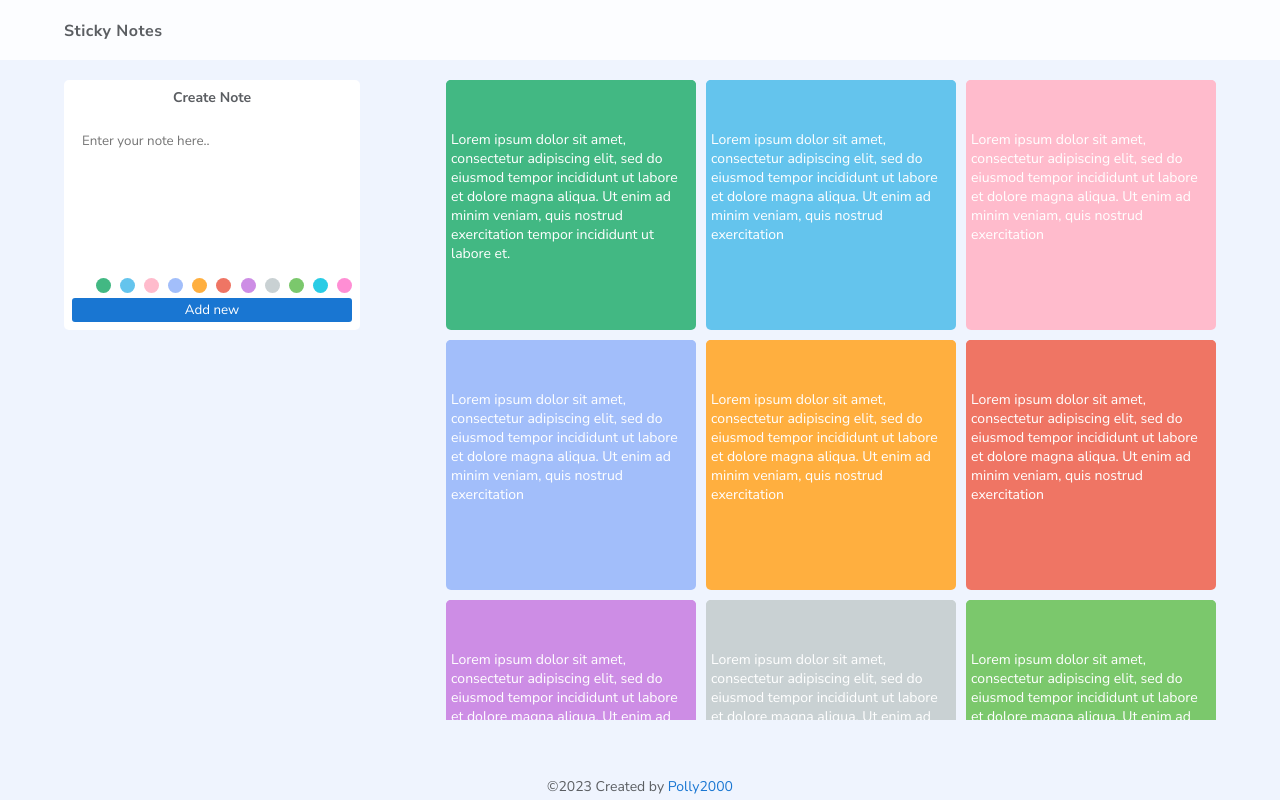
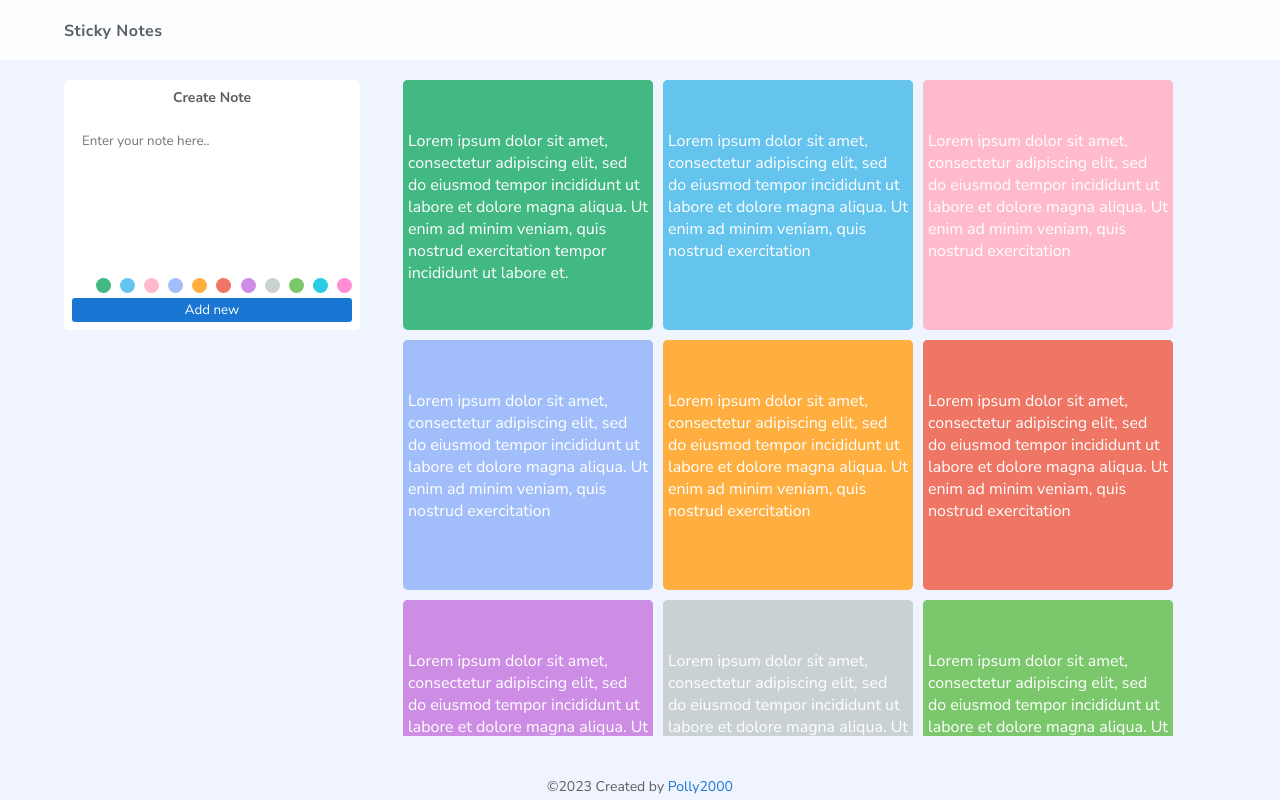
Before and after one commit to Polly2000/sticky-notes, a React (Create React App) app: page / in a window 1280 px wide. Built offline with nearby package versions, Linux system fonts and the light colour scheme; data requests are answered from the project's data file.

Commit message:
fix: little style changes

```diff
--- a/src/components/App/App.tsx
+++ b/src/components/App/App.tsx
@@ -44,7 +44,7 @@ function App() {
             justifyContent: 'space-between',
             flexDirection: 'column',
           }}>
-          <div style={{ display: 'flex' }}>
+          <div style={{ display: 'flex', justifyContent: 'space-between' }}>
             <AddNote />
             <div>
               <Notes>
--- a/src/components/App/styled.ts
+++ b/src/components/App/styled.ts
@@ -7,8 +7,8 @@ export const Notes = styled.div`
   gap: 10px;
   overflow-y: scroll;
   flex-wrap: wrap;
-  max-height: 80vh;
-  justify-content: flex-end;
+  max-height: 82vh;
+  justify-content: center;
 
   &::-webkit-scrollbar {
     width: 0;
--- a/src/components/Footer/Footer.tsx
+++ b/src/components/Footer/Footer.tsx
@@ -3,14 +3,14 @@ import { FooterText, Link } from './styled';
 
 const Footer = () => {
   return (
-    <div>
+    <footer>
       <FooterText>
         ©2023 Created by{' '}
         <Link href="https://github.com/Polly2000" rel="noreferrer" target="_blank">
           Polly2000
         </Link>
       </FooterText>
-    </div>
+    </footer>
   );
 };
 
--- a/src/components/Header/styled.ts
+++ b/src/components/Header/styled.ts
@@ -1,6 +1,6 @@
 import styled from 'styled-components';
 
-export const Block = styled.div`
+export const Block = styled.header`
   height: 60px;
   background-color: rgba(255, 255, 255, 0.8);
 `;
--- a/src/components/Note/styled.ts
+++ b/src/components/Note/styled.ts
@@ -7,7 +7,7 @@ export const Card = styled.div<{ $bg: string; $color: boolean }>`
   width: 250px;
   height: 250px;
   border-radius: 5px;
-  font-size: 14px;
+  font-size: 16px;
   cursor: grab;
   overflow-x: hidden;
   color: ${(props) => (props.$color ? '#ffffff' : '#5b5e62')};
```
